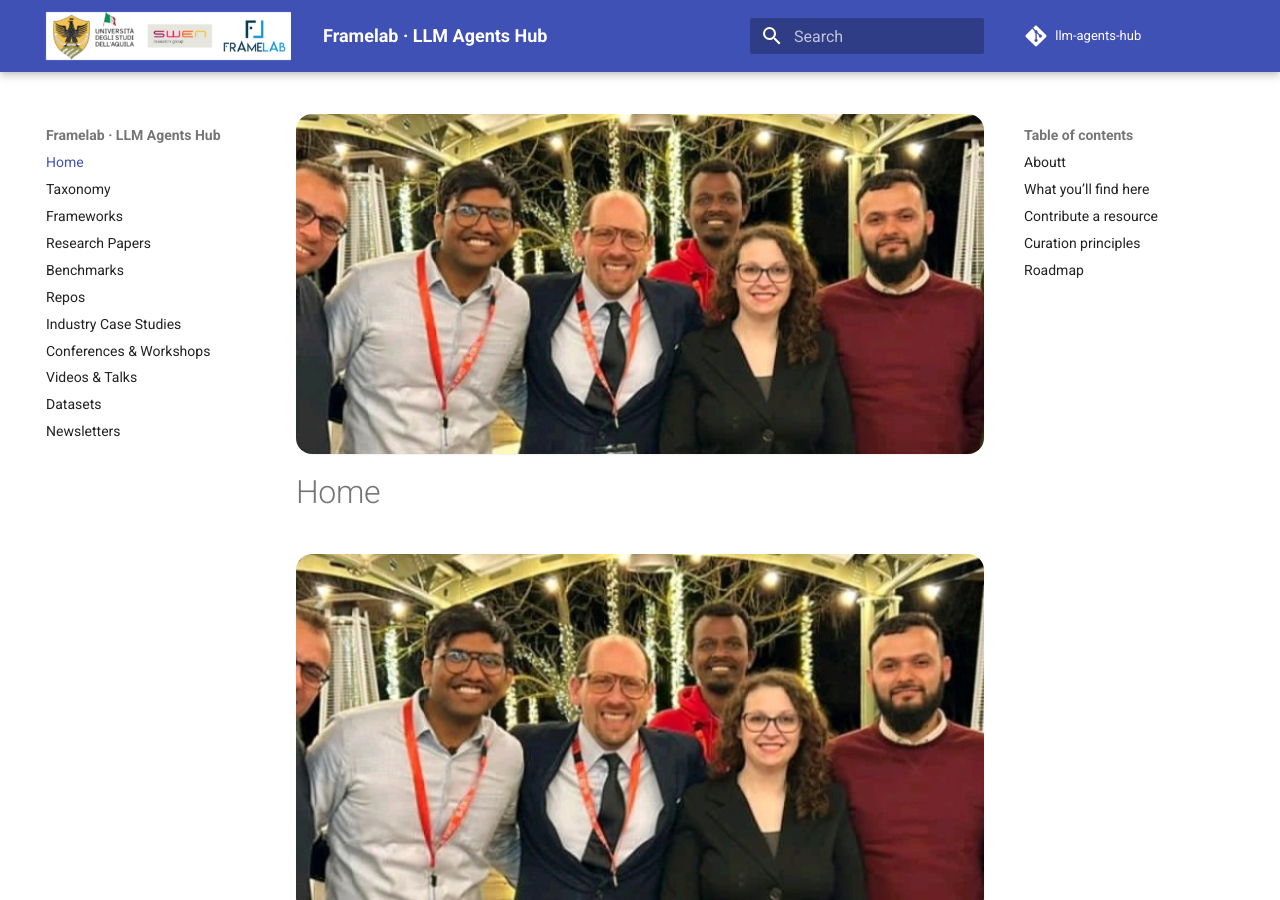
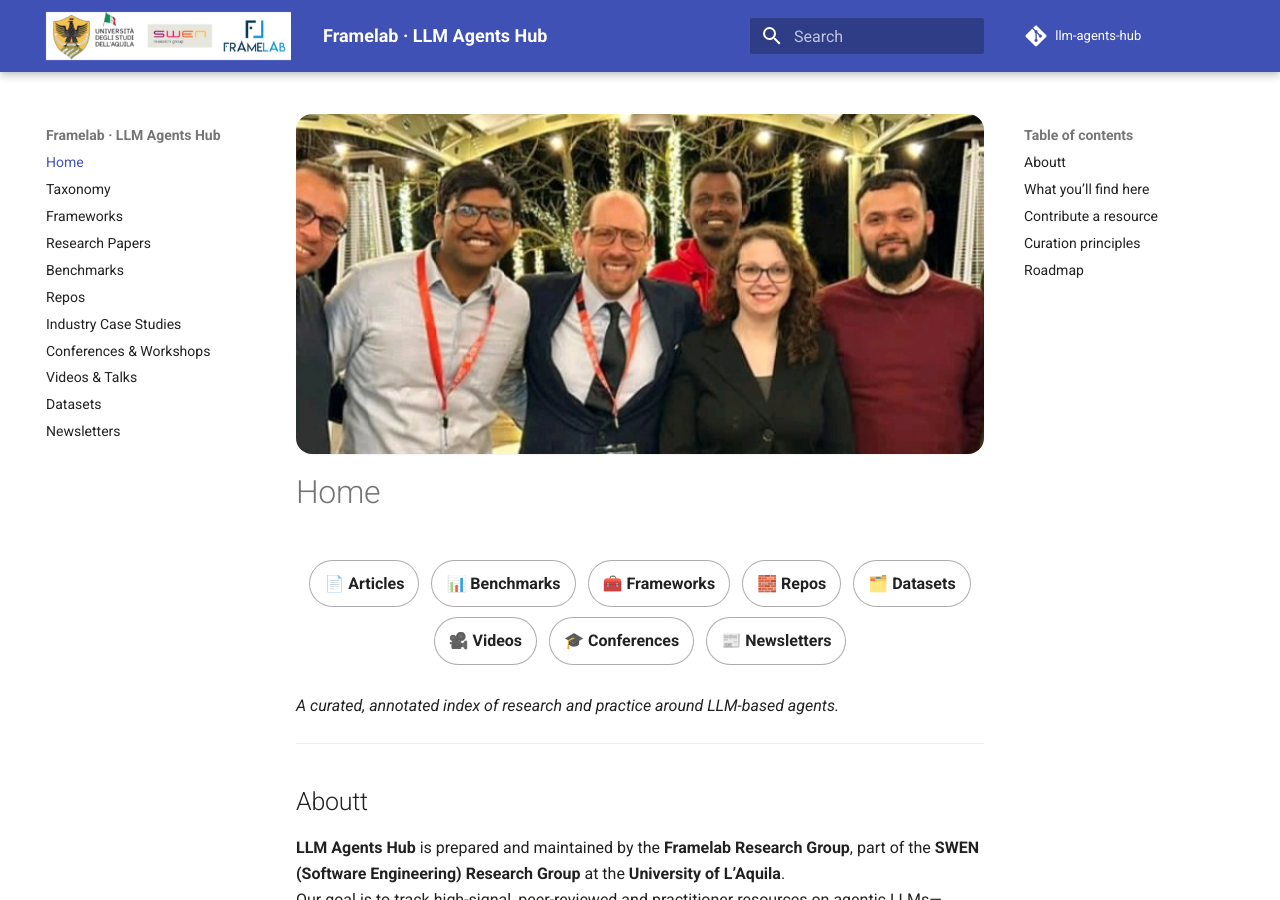
Before and after one commit to framelab-univaq/llm-agents-hub, an MkDocs documentation site: the page built from docs/index.md, in a window 1280 px wide and 900 px high. Built offline with MkDocs 1.6.1 and Material for MkDocs 9.7.7, drawn with Linux system fonts in a browser that asks for light colours; comment, search, counter and statistics services are not loaded.

Commit message:
Update index.md

```diff
--- a/docs/index.md
+++ b/docs/index.md
@@ -1,9 +1,6 @@
 
 
-<!-- Team banner directly under the blue header -->
-<div class="team-hero">
-  <img src="assets/teamphoto.jpeg" alt="Framelab team" loading="eager">
-</div>
+
 
 <!-- Horizontal menu with 8 sections -->
 <nav class="section-menu" aria-label="Sections">
```
